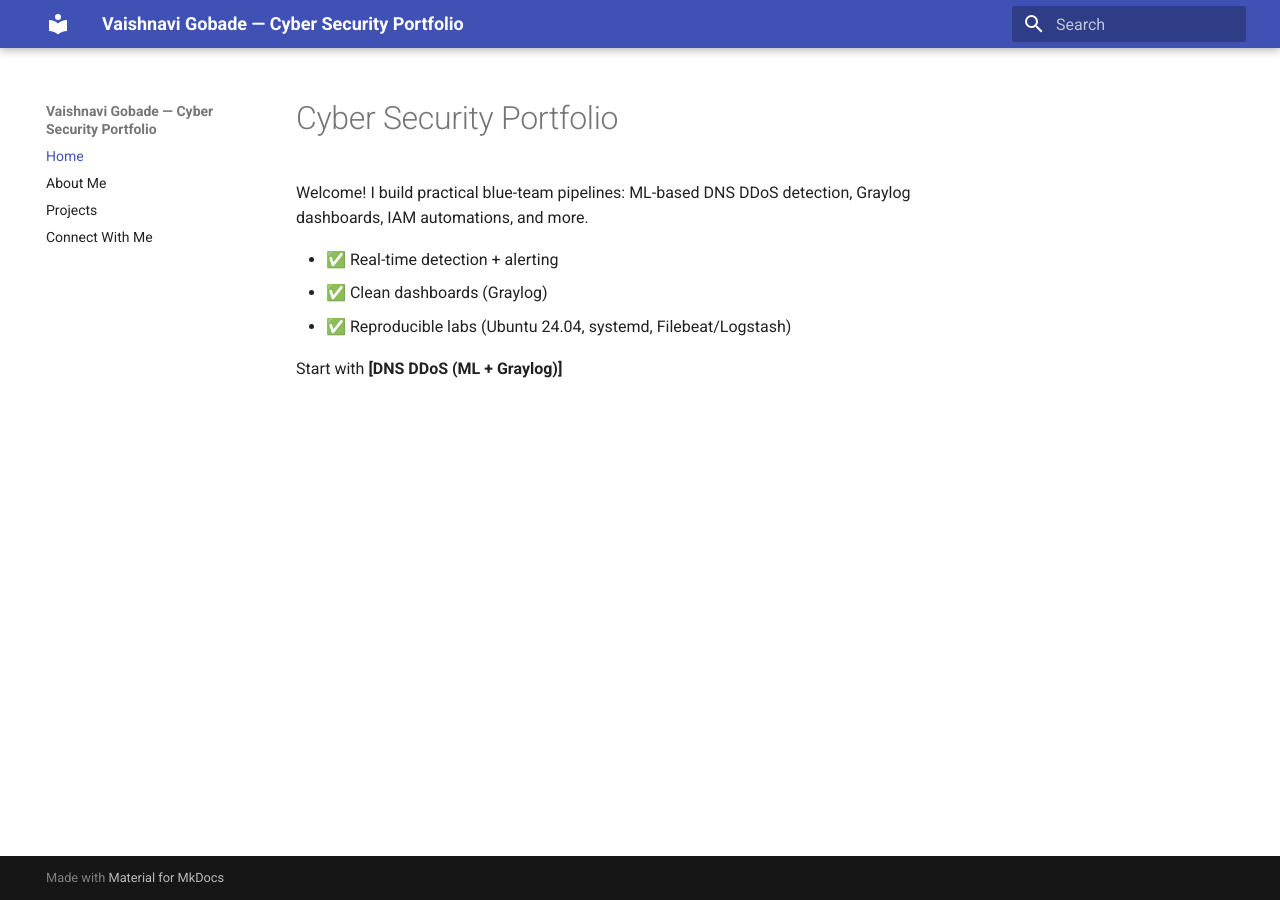
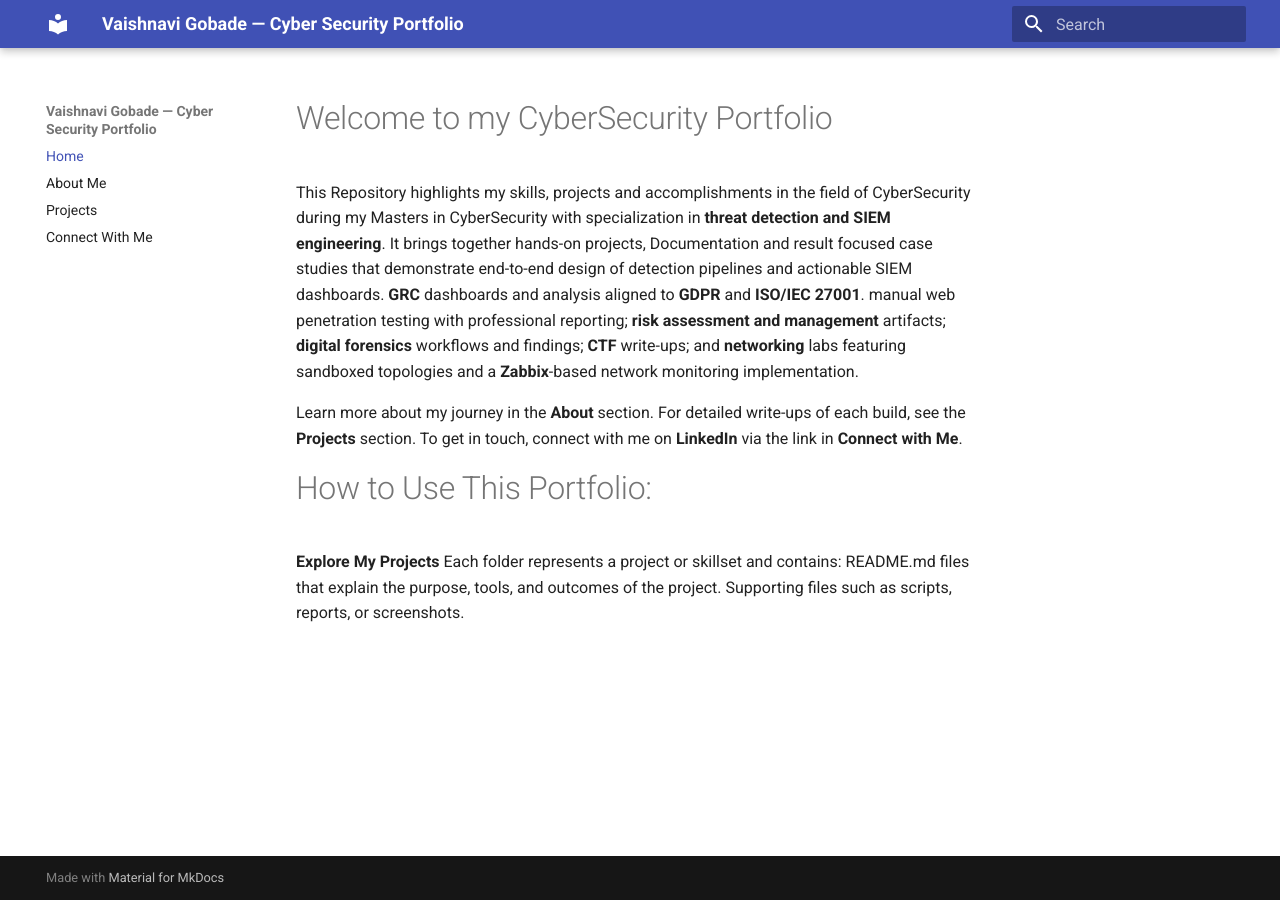
Before and after one commit to GoVaish/Cyber-Portfolio, an MkDocs documentation site: the page built from docs/index.md, in a window 1280 px wide. Built offline with MkDocs 1.6.1 and Material for MkDocs 9.7.7, drawn with Linux system fonts in a browser that asks for light colours.

Commit message:
Update index.md

```diff
--- a/docs/index.md
+++ b/docs/index.md
@@ -1,8 +1,14 @@
-# Cyber Security Portfolio
-Welcome! I build practical blue-team pipelines: ML-based DNS DDoS detection, Graylog dashboards, IAM automations, and more.
+# Welcome to my CyberSecurity Portfolio
 
-- ✅ Real-time detection + alerting
-- ✅ Clean dashboards (Graylog)
-- ✅ Reproducible labs (Ubuntu 24.04, systemd, Filebeat/Logstash)
+This Repository highlights my skills, projects and accomplishments in the field of CyberSecurity during my Masters in CyberSecurity with specialization in **threat detection and SIEM engineering**.
+It brings together hands-on projects, Documentation and result focused case studies that demonstrate end-to-end design of detection pipelines and actionable SIEM dashboards. **GRC** dashboards and analysis aligned to **GDPR** and **ISO/IEC 27001**. manual web penetration testing with professional reporting; **risk assessment and management** artifacts; **digital forensics** workflows and findings; **CTF** write-ups; and **networking** labs featuring sandboxed topologies and a **Zabbix**-based network monitoring implementation.
 
-Start with **[DNS DDoS (ML + Graylog)]**
+
+Learn more about my journey in the **About** section. For detailed write-ups of each build, see the **Projects** section. To get in touch, connect with me on **LinkedIn** via the link in **Connect with Me**.
+
+
+# How to Use This Portfolio:
+**Explore My Projects**
+Each folder represents a project or skillset and contains:
+README.md files that explain the purpose, tools, and outcomes of the project.
+Supporting files such as scripts, reports, or screenshots.
```
